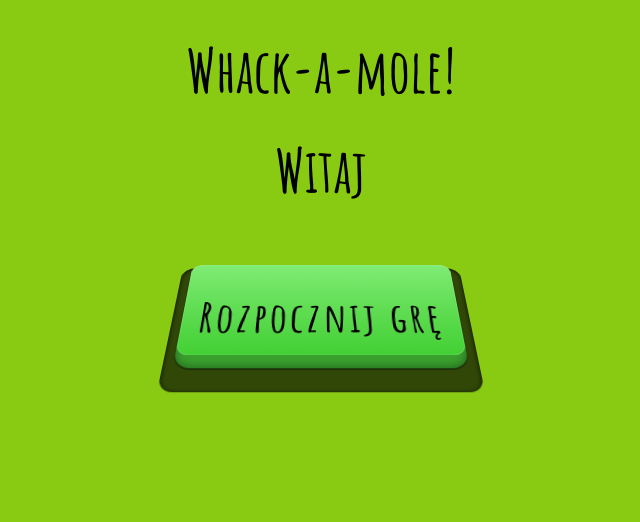
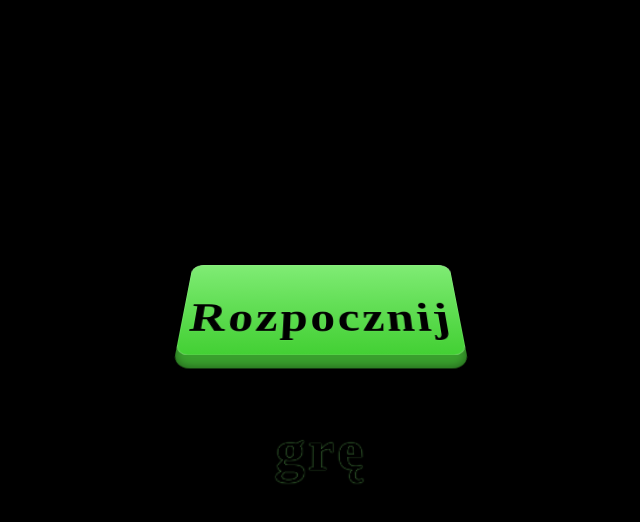
Before and after one commit to krzysieks92/whack-a-mole, a plain HTML site: page index.html in a window 1280 px wide. Shown: the whole page, without its empty margins (319-959 px from the left). Drawn offline with Linux system fonts and the light colour scheme.

Commit message:
Update style.css

```diff
--- a/css/style.css
+++ b/css/style.css
@@ -1,7 +1,7 @@
 html {
 	box-sizing: border-box;
 	font-size: 10px;
-	background: #89ca12;
+	background: /*#89ca12*/black;
 	z-index: 1;
 	text-align: center;
 }
@@ -13,7 +13,7 @@ html {
 body {
   padding: 0;
   margin:0;
-  font-family: 'Amatic SC', cursive;
+ /* font-family: 'Amatic SC', cursive;*/
   text-align: center;
   min-width: 620px;
 }
```
